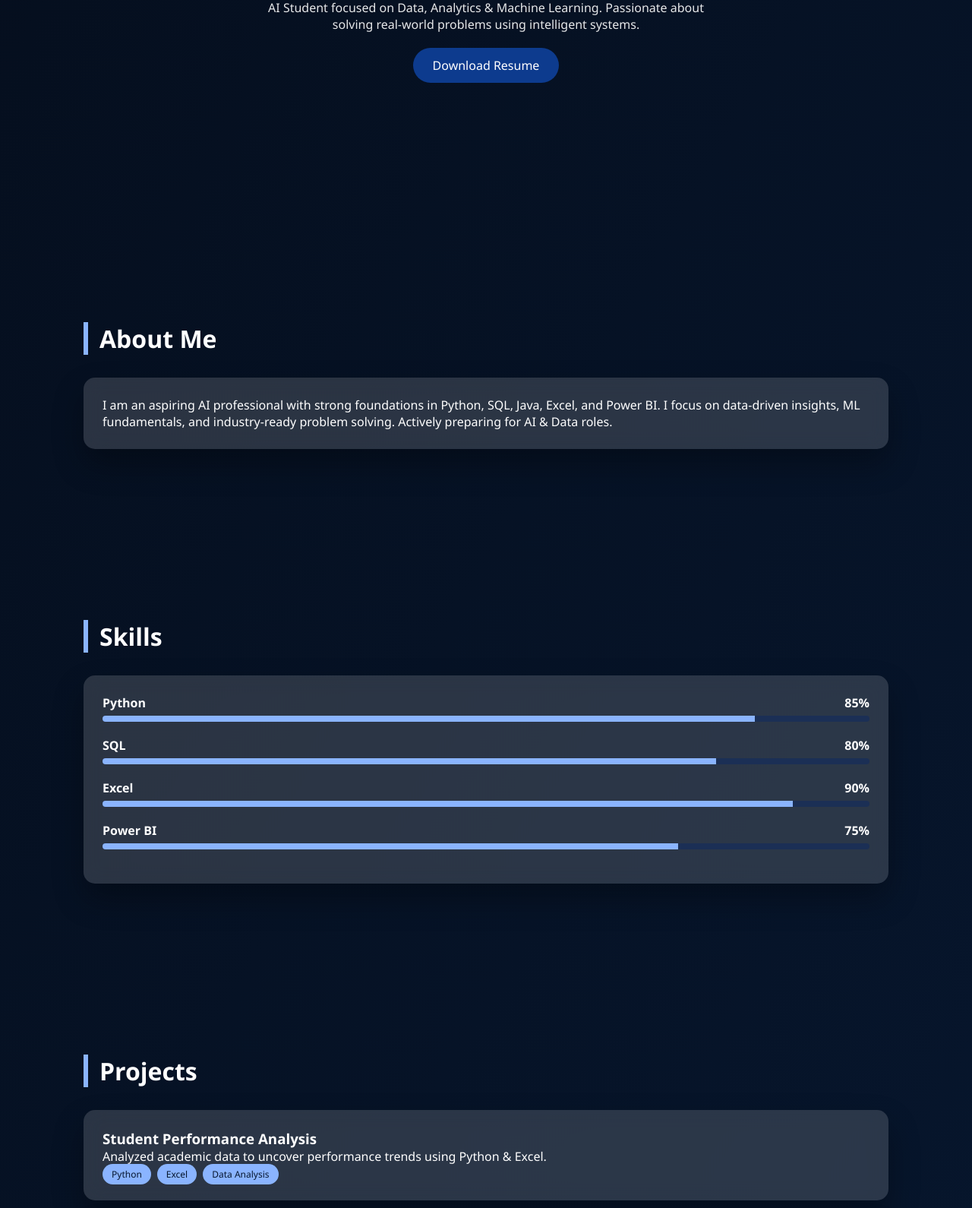
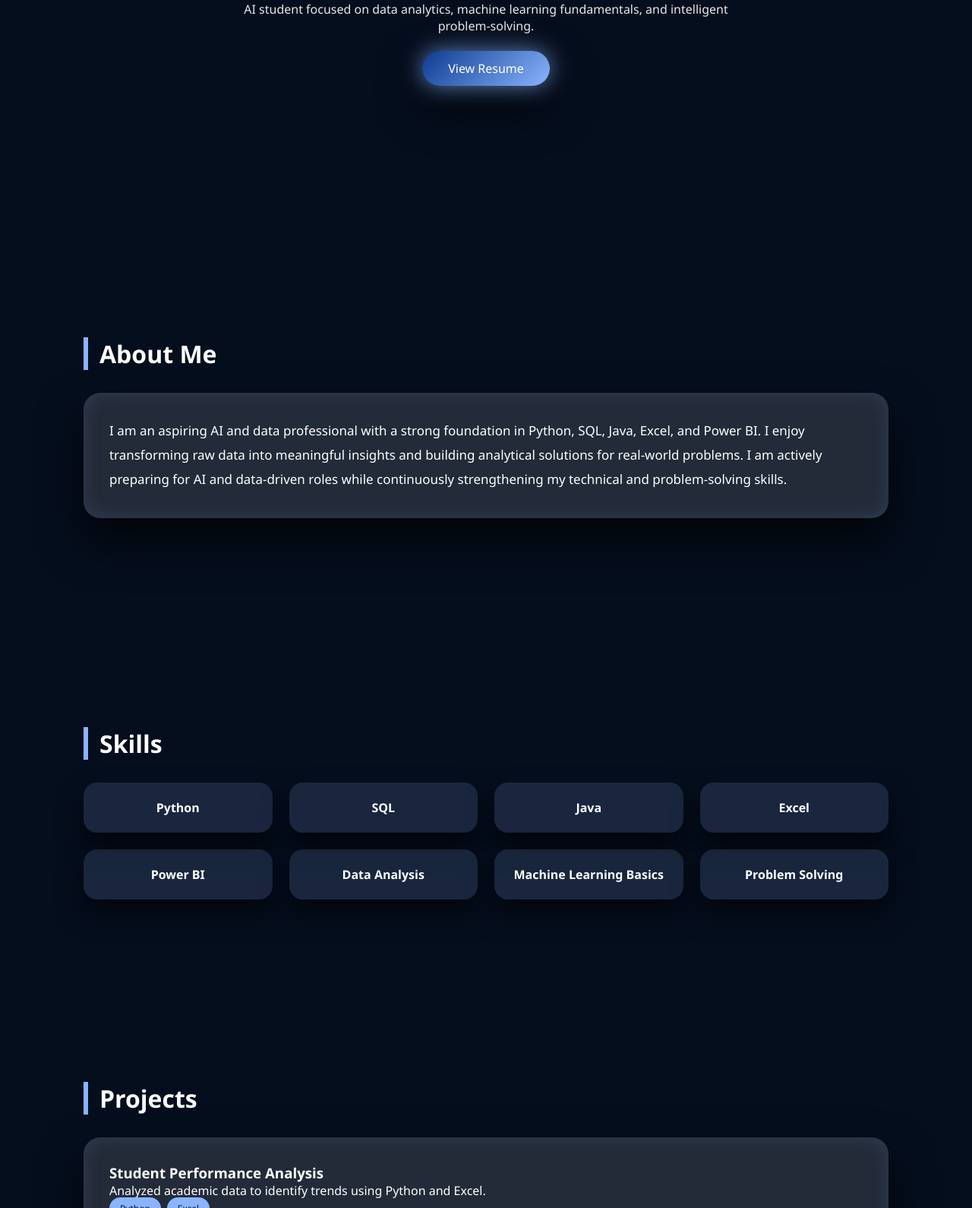
Before and after one commit to Monekasri/portfolio, a plain HTML site: page index.html in a window 1280 px wide. Shown: the part 476-2066 px from the top of the page at 76% size. Drawn offline with Linux system fonts and the light colour scheme.

Commit message:
Update index.html

```diff
--- a/index.html
+++ b/index.html
@@ -7,10 +7,10 @@
 
 <style>
 :root{
-  --dark:#07172f;
+  --dark:#050e1d;
   --blue:#0d3b8e;
-  --light:#f4f7ff;
-  --glass:rgba(255,255,255,0.15);
+  --accent:#8ab4ff;
+  --glass:rgba(255,255,255,0.12);
 }
 
 *{
@@ -20,39 +20,76 @@
   font-family:'Segoe UI',sans-serif;
 }
 
-html{
-  scroll-behavior:smooth;
+html{scroll-behavior:smooth;}
+
+body{
+  background:#050e1d;
+  color:white;
+  overflow-x:hidden;
 }
 
-body{
-  background:linear-gradient(120deg,#050e1d,#07172f);
-  color:white;
+/* ================= CINEMATIC INTRO ================= */
+.intro{
+  position:fixed;
+  inset:0;
+  background:#050e1d;
+  display:flex;
+  align-items:center;
+  justify-content:center;
+  z-index:9999;
+  animation:introFade 1.8s ease forwards;
+  animation-delay:1.4s;
 }
 
-/* NAVBAR */
+.intro h1{
+  font-size:2.5rem;
+  letter-spacing:3px;
+  color:var(--accent);
+  animation:textReveal 1.4s ease;
+}
+
+@keyframes introFade{
+  to{opacity:0; visibility:hidden;}
+}
+
+@keyframes textReveal{
+  from{opacity:0; transform:translateY(40px);}
+  to{opacity:1; transform:translateY(0);}
+}
+
+/* ================= CURSOR LIGHT ================= */
+.cursor-light{
+  position:fixed;
+  width:500px;
+  height:500px;
+  background:radial-gradient(circle,rgba(138,180,255,0.18),transparent 60%);
+  pointer-events:none;
+  transform:translate(-50%,-50%);
+  z-index:0;
+}
+
+/* ================= NAV ================= */
 nav{
   position:fixed;
   top:0;
   width:100%;
-  background:rgba(5,14,29,0.9);
   padding:15px 30px;
   display:flex;
   justify-content:space-between;
+  background:rgba(5,14,29,0.9);
+  backdrop-filter:blur(8px);
   z-index:1000;
 }
 
 nav a{
   color:white;
   text-decoration:none;
-  margin-left:20px;
-  font-weight:500;
+  margin-left:22px;
 }
 
-nav a:hover{
-  color:#8ab4ff;
-}
+nav a:hover{color:var(--accent);}
 
-/* HERO */
+/* ================= HERO ================= */
 .hero{
   height:100vh;
   display:flex;
@@ -62,46 +99,65 @@ nav a:hover{
   padding:20px;
 }
 
+.hero-content{
+  animation:heroEnter 1.2s ease forwards;
+}
+
+@keyframes heroEnter{
+  from{opacity:0; transform:translateY(60px);}
+  to{opacity:1; transform:translateY(0);}
+}
+
 .hero img{
   width:160px;
   height:160px;
   border-radius:50%;
   border:4px solid white;
+  box-shadow:
+    0 0 50px rgba(138,180,255,0.6),
+    0 30px 70px rgba(0,0,0,0.8);
+  transition:.4s;
+}
+
+.hero img:hover{
+  transform:scale(1.1) rotateZ(2deg);
 }
 
 .hero h1{
   font-size:3rem;
-  margin:15px 0;
+  margin:18px 0;
 }
 
-.hero span{
-  color:#8ab4ff;
+.hero span{color:var(--accent);}
+
+.hero p{
+  max-width:650px;
+  margin:auto;
+  opacity:.9;
 }
 
-.hero p{
-  max-width:600px;
-  margin:auto;
-  opacity:0.9;
-}
-
+/* ================= BUTTON ================= */
 .btn{
   display:inline-block;
-  margin-top:20px;
-  padding:12px 26px;
-  background:var(--blue);
+  margin-top:22px;
+  padding:12px 34px;
+  background:linear-gradient(135deg,var(--blue),var(--accent));
   color:white;
   border-radius:30px;
   text-decoration:none;
-  transition:.3s;
+  box-shadow:
+    0 0 30px rgba(138,180,255,0.7),
+    0 25px 60px rgba(0,0,0,0.8);
+  transition:.4s;
 }
 
 .btn:hover{
-  transform:scale(1.05);
+  transform:translateY(-6px) scale(1.08);
 }
 
-/* SECTIONS */
+/* ================= SECTIONS ================= */
 section{
-  padding:100px 20px;
+  padding:120px 20px;
   max-width:1100px;
   margin:auto;
 }
@@ -109,76 +165,92 @@ section{
 h2{
   font-size:2rem;
   margin-bottom:30px;
-  border-left:6px solid #8ab4ff;
+  border-left:6px solid var(--accent);
   padding-left:15px;
 }
 
-/* GLASS CARD */
+/* ================= CARDS ================= */
 .card{
   background:var(--glass);
-  backdrop-filter:blur(12px);
-  border-radius:15px;
-  padding:25px;
-  margin-bottom:25px;
-  box-shadow:0 20px 40px rgba(0,0,0,0.3);
+  backdrop-filter:blur(18px);
+  border-radius:22px;
+  padding:34px;
+  margin-bottom:35px;
+  box-shadow:
+    0 30px 60px rgba(0,0,0,0.7),
+    inset 0 0 25px rgba(138,180,255,0.15);
+  opacity:0;
+  transform:translateY(50px);
+  transition:0.8s ease;
 }
 
-/* SKILLS */
-.skill{
-  margin-bottom:20px;
+.card.show{
+  opacity:1;
+  transform:translateY(0);
 }
 
-.skill span{
-  display:flex;
-  justify-content:space-between;
+/* ================= ABOUT ================= */
+.about-text{
+  line-height:1.9;
+  font-size:1.06rem;
 }
 
-.bar{
-  height:8px;
-  background:#1b2f55;
-  border-radius:20px;
-  overflow:hidden;
-  margin-top:6px;
+/* ================= SKILLS ================= */
+.skills-grid{
+  display:grid;
+  grid-template-columns:repeat(auto-fit,minmax(200px,1fr));
+  gap:22px;
 }
 
-.fill{
-  height:100%;
-  background:#8ab4ff;
+.skill-box{
+  background:rgba(138,180,255,0.15);
+  padding:22px;
+  border-radius:18px;
+  text-align:center;
+  font-weight:600;
+  box-shadow:
+    0 18px 35px rgba(0,0,0,0.6);
+  opacity:0;
+  transform:scale(0.9);
+  transition:0.7s ease;
 }
 
-/* PROJECT TAGS */
+.skill-box.show{
+  opacity:1;
+  transform:scale(1);
+}
+
+/* ================= TAGS ================= */
 .tags span{
-  background:#8ab4ff;
+  background:var(--accent);
   color:#07172f;
-  padding:5px 12px;
+  padding:6px 14px;
   border-radius:20px;
   font-size:12px;
   margin-right:8px;
 }
 
-/* CONTACT */
+/* ================= CONTACT ================= */
 .contact a{
   display:block;
-  margin:10px 0;
-  color:#8ab4ff;
+  margin:12px 0;
+  color:var(--accent);
   text-decoration:none;
 }
 
-/* FOOTER */
+/* ================= FOOTER ================= */
 footer{
   text-align:center;
   padding:20px;
   background:#050e1d;
 }
-
-/* RESPONSIVE */
-@media(max-width:700px){
-  .hero h1{font-size:2.2rem;}
-}
 </style>
 </head>
 
 <body>
+
+<div class="intro"><h1>MONEKASRI T</h1></div>
+<div class="cursor-light"></div>
 
 <nav>
   <strong>Monekasri T</strong>
@@ -190,85 +262,65 @@ footer{
   </div>
 </nav>
 
-<!-- HERO -->
 <div class="hero">
-  <div>
+  <div class="hero-content">
     <img src="profile.jpg">
     <h1>Hi, I'm <span>Monekasri T</span></h1>
-    <p>AI Student focused on Data, Analytics & Machine Learning.
-       Passionate about solving real-world problems using intelligent systems.</p>
-    <a href="resume.pdf" class="btn">Download Resume</a>
+    <p>AI student focused on data analytics, machine learning fundamentals,
+       and intelligent problem-solving.</p>
+    <a href="resume.pdf" class="btn">View Resume</a>
   </div>
 </div>
 
-<!-- ABOUT -->
 <section id="about">
 <h2>About Me</h2>
-<div class="card">
-I am an aspiring AI professional with strong foundations in Python, SQL, Java,
-Excel, and Power BI. I focus on data-driven insights, ML fundamentals, and
-industry-ready problem solving. Actively preparing for AI & Data roles.
+<div class="card about-text">
+I am an aspiring AI and data professional with a strong foundation in Python,
+SQL, Java, Excel, and Power BI. I enjoy transforming raw data into meaningful
+insights and building analytical solutions for real-world problems.
+
+I am actively preparing for AI and data-driven roles while continuously
+strengthening my technical and problem-solving skills.
 </div>
 </section>
 
-<!-- SKILLS -->
 <section id="skills">
 <h2>Skills</h2>
-
-<div class="card">
-  <div class="skill">
-    <span><b>Python</b><b>85%</b></span>
-    <div class="bar"><div class="fill" style="width:85%"></div></div>
-  </div>
-
-  <div class="skill">
-    <span><b>SQL</b><b>80%</b></span>
-    <div class="bar"><div class="fill" style="width:80%"></div></div>
-  </div>
-
-  <div class="skill">
-    <span><b>Excel</b><b>90%</b></span>
-    <div class="bar"><div class="fill" style="width:90%"></div></div>
-  </div>
-
-  <div class="skill">
-    <span><b>Power BI</b><b>75%</b></span>
-    <div class="bar"><div class="fill" style="width:75%"></div></div>
-  </div>
+<div class="skills-grid">
+  <div class="skill-box">Python</div>
+  <div class="skill-box">SQL</div>
+  <div class="skill-box">Java</div>
+  <div class="skill-box">Excel</div>
+  <div class="skill-box">Power BI</div>
+  <div class="skill-box">Data Analysis</div>
+  <div class="skill-box">Machine Learning Basics</div>
+  <div class="skill-box">Problem Solving</div>
 </div>
 </section>
 
-<!-- PROJECTS -->
 <section id="projects">
 <h2>Projects</h2>
 
 <div class="card">
 <h3>Student Performance Analysis</h3>
-<p>Analyzed academic data to uncover performance trends using Python & Excel.</p>
-<div class="tags">
-  <span>Python</span><span>Excel</span><span>Data Analysis</span>
-</div>
+<p>Analyzed academic data to identify trends using Python and Excel.</p>
+<div class="tags"><span>Python</span><span>Excel</span></div>
 </div>
 
 <div class="card">
 <h3>Sales Dashboard</h3>
-<p>Interactive Power BI dashboard to visualize KPIs and business metrics.</p>
-<div class="tags">
-  <span>Power BI</span><span>SQL</span><span>Analytics</span>
-</div>
+<p>Interactive Power BI dashboard for KPI tracking.</p>
+<div class="tags"><span>Power BI</span><span>SQL</span></div>
 </div>
 
 <div class="card">
 <h3>SQL Data Management System</h3>
-<p>Designed relational schemas and optimized queries for data handling.</p>
-<div class="tags">
-  <span>SQL</span><span>Database</span>
-</div>
+<p>Designed optimized relational schemas and queries.</p>
+<div class="tags"><span>SQL</span></div>
 </div>
 
 </section>
 
-<!-- CONTACT -->
 <section id="contact">
 <h2>Contact</h2>
 <div class="card contact">
@@ -279,9 +331,27 @@ industry-ready problem solving. Actively preparing for AI & Data roles.
 </div>
 </section>
 
-<footer>
-© 2026 Monekasri T | Advanced AI Portfolio
-</footer>
+<footer>© 2026 Monekasri T | ULTRA Cinematic Portfolio</footer>
+
+<script>
+/* Cursor Light */
+const light=document.querySelector('.cursor-light');
+window.addEventListener('mousemove',e=>{
+  light.style.left=e.clientX+'px';
+  light.style.top=e.clientY+'px';
+});
+
+/* Scroll Animations */
+const observer=new IntersectionObserver(entries=>{
+  entries.forEach(entry=>{
+    if(entry.isIntersecting){
+      entry.target.classList.add('show');
+    }
+  });
+},{threshold:0.15});
+
+document.querySelectorAll('.card,.skill-box').forEach(el=>observer.observe(el));
+</script>
 
 </body>
 </html>
```
